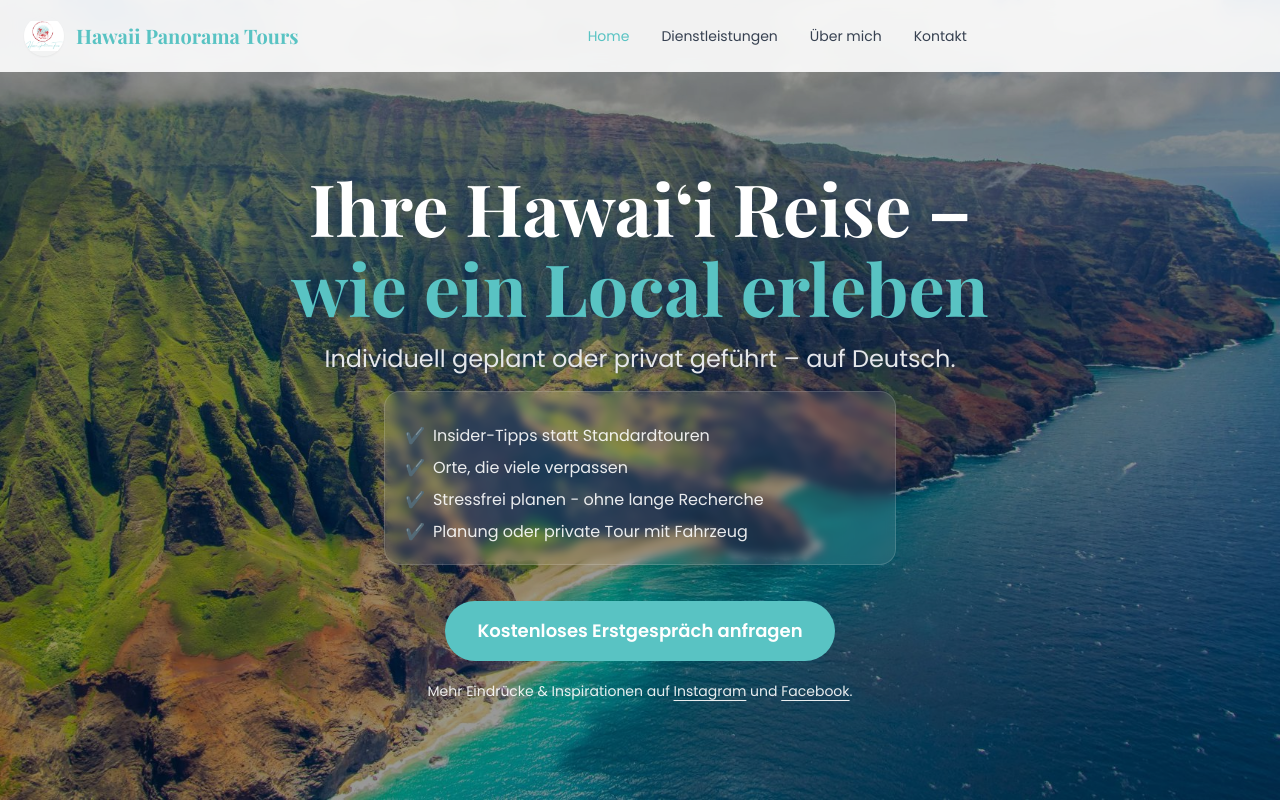
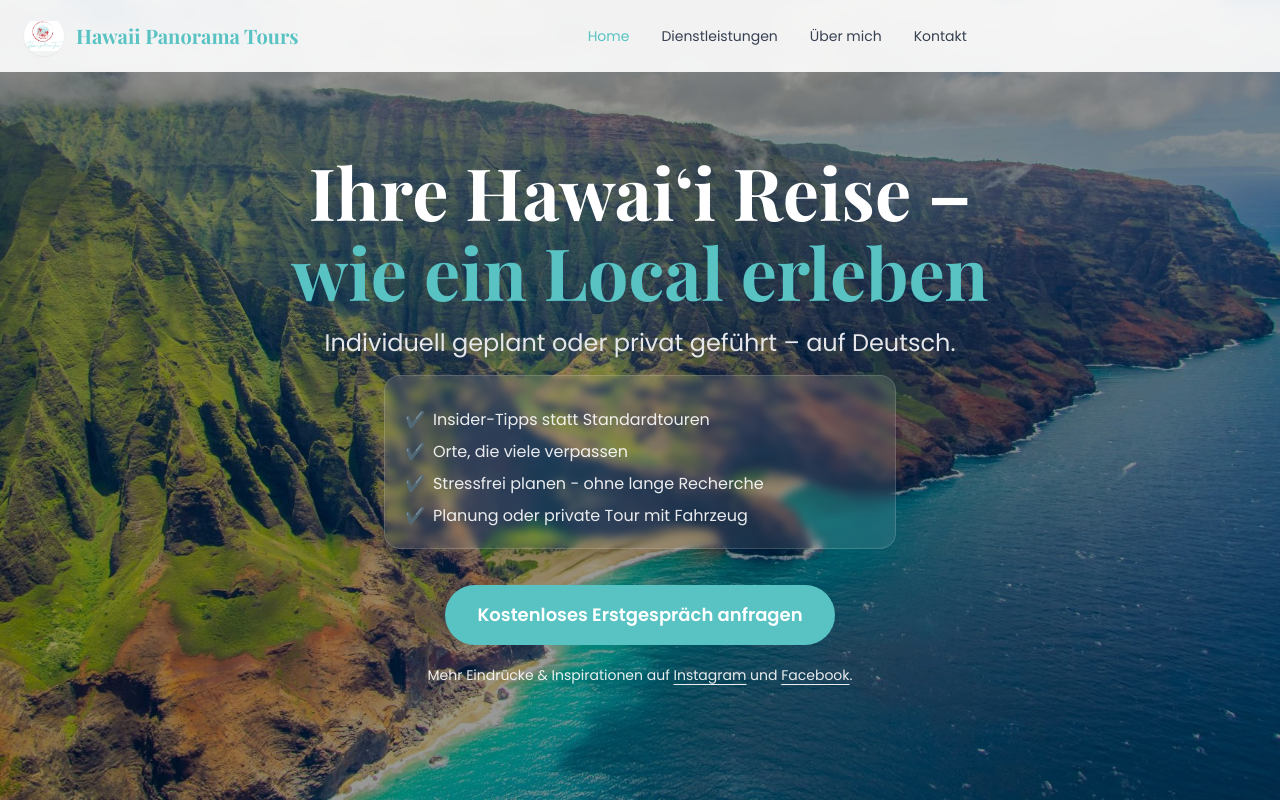
Before and after one commit to hawaiipanoramatours-prog/hawaiipanoramatours, a React (Vite) app: page / in a window 1280 px wide. Shown: the top 802 px of the page. Built offline with nearby package versions, Linux system fonts and the light colour scheme.

Commit message:
Update Sections.impl.jsx

```diff
--- a/src/components/Sections.impl.jsx
+++ b/src/components/Sections.impl.jsx
@@ -43,7 +43,7 @@ export function Hero({ content, lang }) {
       <div className="absolute inset-0 bg-black/40" />
 
       {/* ✅ Header-Offset: damit die Headline NICHT “zu weit oben” sitzt */}
-      <div className="relative z-10 w-full px-6 pt-28 md:pt-32 pb-14 flex items-start md:items-center">
+      <div className="relative z-10 w-full px-6 pt-20 md:pt-24 pb-14 flex items-start md:items-center">
         <div className="text-center text-white max-w-4xl mx-auto w-full">
           <motion.div
             initial={{ opacity: 0, y: 22 }}
```
